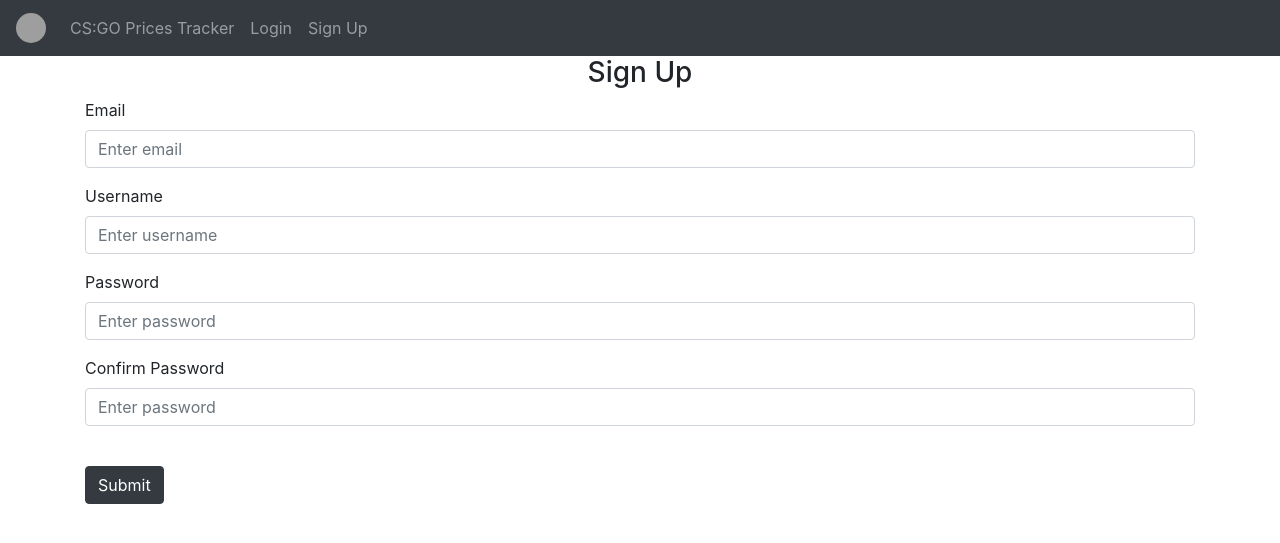
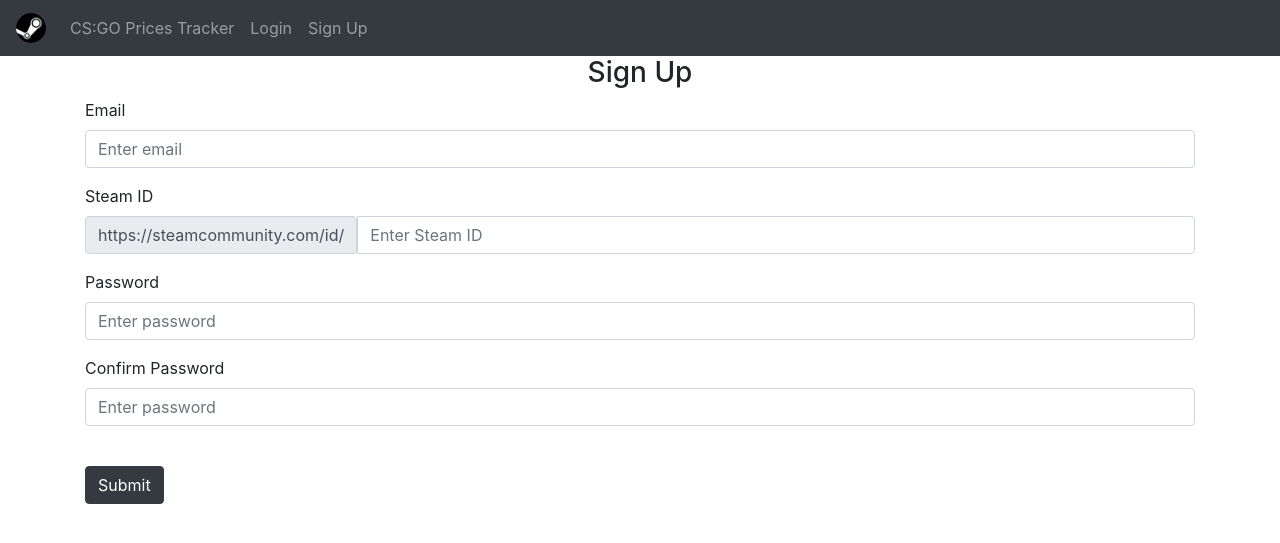
Before and after one commit to anthonyzutter/CSGO-Prices-Tracker, a Flask app: page /sign-up in a window 1280 px wide. Shown: the top 543 px of the page. Run offline with Flask 2, Linux system fonts and the light colour scheme; some libraries are stand-ins or nearby versions; grey boxes are pictures that could not be loaded.

Commit message:
Alterações no sign up

```diff
--- a/website/models.py
+++ b/website/models.py
@@ -2,6 +2,7 @@ from . import db
 from . import now
 from flask_login import UserMixin
 from sqlalchemy.sql import func
+from steam_community_market import  AppID
 
 class Note(db.Model):
     id = db.Column(db.Integer, primary_key=True)
@@ -23,4 +24,5 @@ class Item(db.Model):
     current_price = db.Column(db.Float, default=0)
     url = db.Column(db.String(254), default="https://steamcommunity.com/market/listings/730/")
     date = db.Column(db.String(100), default=now.strftime("%d/%m/%Y"))
+    game = db.Column(db.Integer(), default=AppID.CSGO)
     user_id = db.Column(db.Integer, db.ForeignKey('user.id'))
--- a/website/templates/sign_up.html
+++ b/website/templates/sign_up.html
@@ -6,9 +6,10 @@
       <label for="email">Email</label>
       <input type="email" class="form-control" id="email" name="email" placeholder="Enter email" required/>
     </div>
-    <div class="form-group">
-      <label for="username">Username</label>
-      <input type="text" class="form-control" id="username" name="username" placeholder="Enter username" required/>
+    <label for="username" class="form-label">Steam ID</label>
+    <div class="input-group mb-3">
+      <span class="input-group-text" id="basic-addon1">https://steamcommunity.com/id/</span>
+      <input type="text" class="form-control" id="username" name="username" placeholder="Enter Steam ID" required/>
     </div>
     <div class="form-group">
       <label for="password1">Password</label>
--- a/website/views.py
+++ b/website/views.py
@@ -2,7 +2,6 @@ from flask import Blueprint, render_template, request, flash, jsonify
 from flask_login import login_required, current_user
 from .models import Item
 from . import db, market
-from steam_community_market import  AppID
 import json
 
 views = Blueprint('views', __name__)
@@ -24,7 +23,7 @@ def home():
 
     items = Item.query.filter_by(id=Item.id).all()
     for item in items:
-        item.current_price = market.get_lowest_price(item.name, AppID.CSGO)
+        item.current_price = market.get_lowest_price(item.name, item.game)
 
     return render_template("home.html", user=current_user)
 
```
Also changed, not shown: website/database.db, website/static/img/logo.jpg (deleted), website/static/img/logo.png (renamed from website/static/img/kisspng-computer-icons-steam-black-white-desktop-wallpap-steam-icon-5b37632e3c1301.8068567315303565262461.png).
